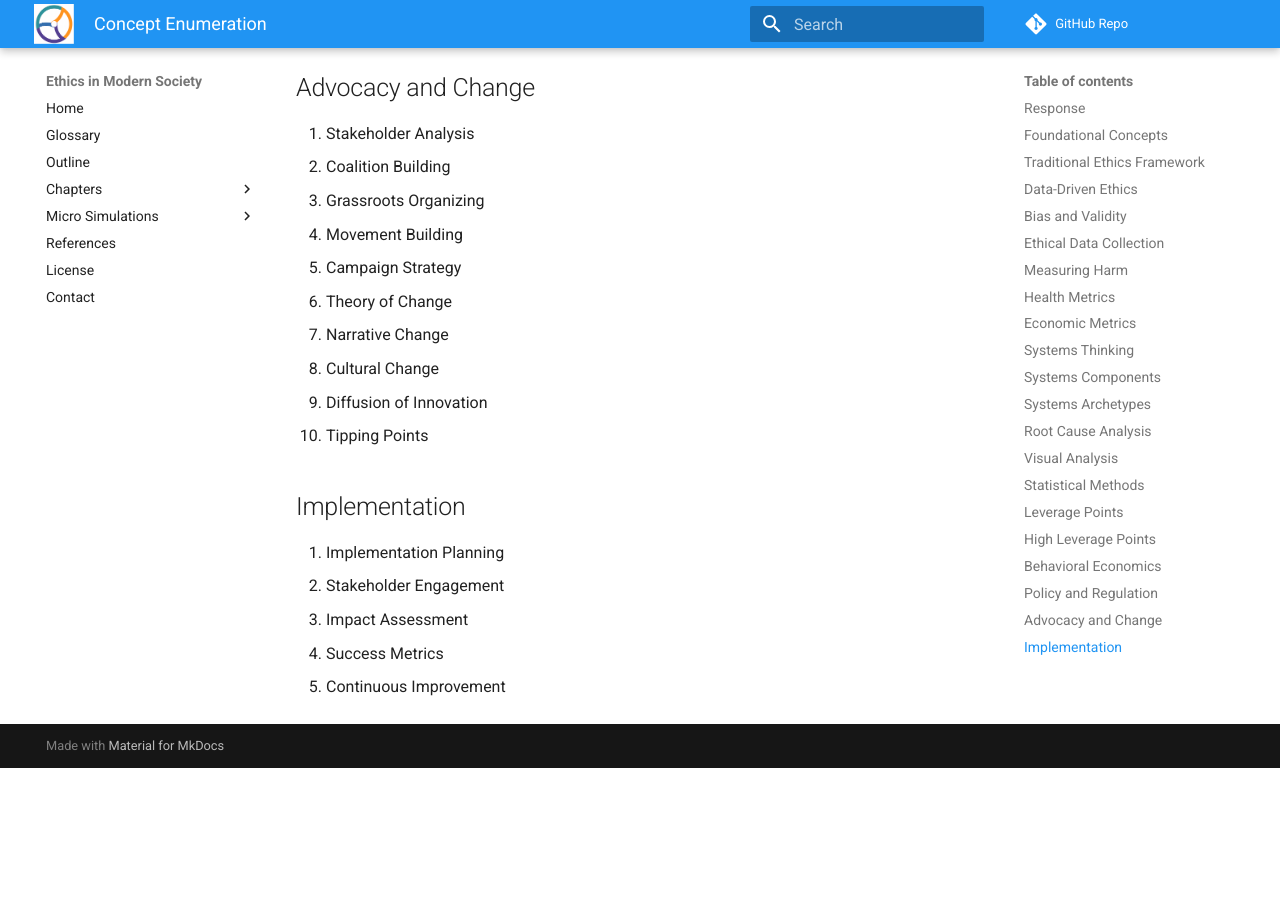
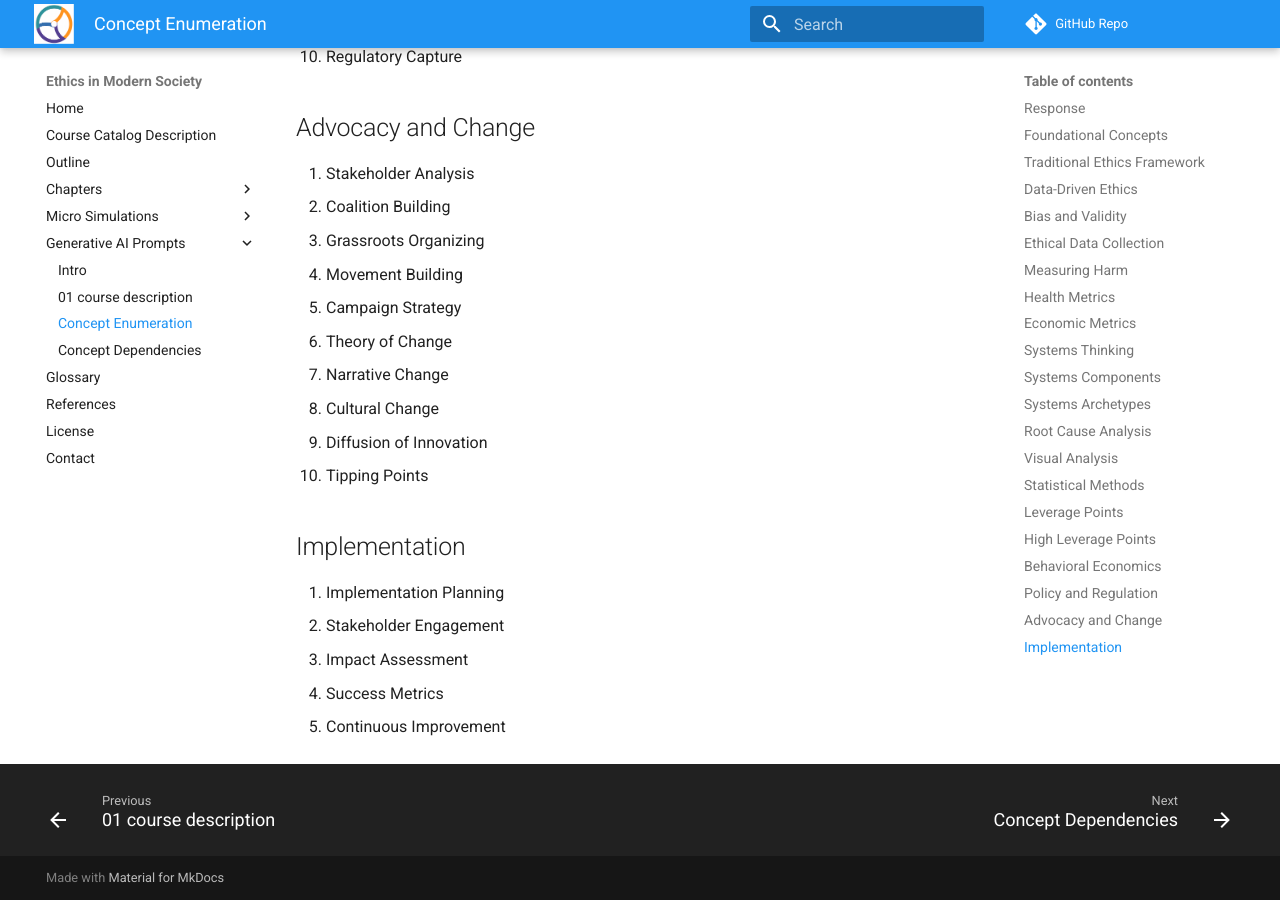
Before and after one commit to dmccreary/ethics-course, an MkDocs documentation site: the page built from docs/prompts/learning-graph/02-concept-enumeration.md, in a window 1280 px wide and 900 px high, scrolled down 8097 px. Built offline with MkDocs 1.6.1 and Material for MkDocs 9.7.7, drawn with Linux system fonts in a browser that asks for light colours; comment, search, counter and statistics services are not loaded; before the commit the page ends 8865 px from its top, so only the background shows below that; some of the changed text lies outside the part shown.

Commit message:
updating content

```diff
--- a/mkdocs.yml
+++ b/mkdocs.yml
@@ -8,7 +8,7 @@ edit_uri: 'blob/master/docs'
 
 nav:
   - Home: index.md
-  - Glossary: glossary.md
+  - course-description.md
   - Outline: outline.md
   - Chapters:
     - "1. Introduction": chapters/01-introduction/index.md
@@ -23,6 +23,12 @@ nav:
     - "8. Capstone Project": chapters/08-capstone-project/index.md
   - Micro Simulations:
     - "Ranking Simulation": sims/ranking/index.md
+  - Generative AI Prompts:
+    - Intro: prompts/index.md
+    - prompts/learning-graph/01-course-description.md
+    - prompts/learning-graph/02-concept-enumeration.md
+    - prompts/learning-graph/03-concept-dependencies.md
+  - Glossary: glossary.md
   - References: references.md
   - License: license.md
   - Contact: contact.md
```
Also changed, not shown: docs/prompts/learning-graph/index.md (added, +1 -0 lines).
